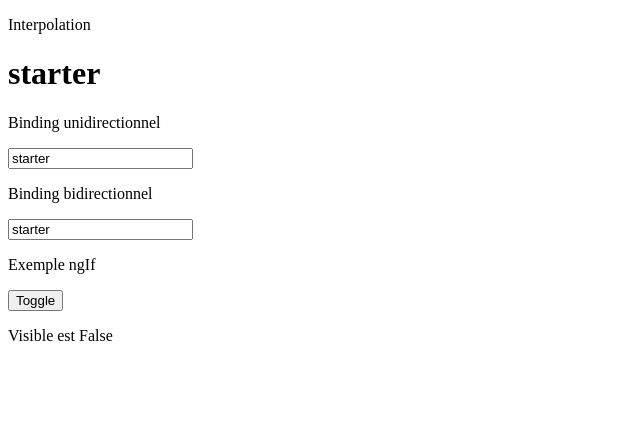
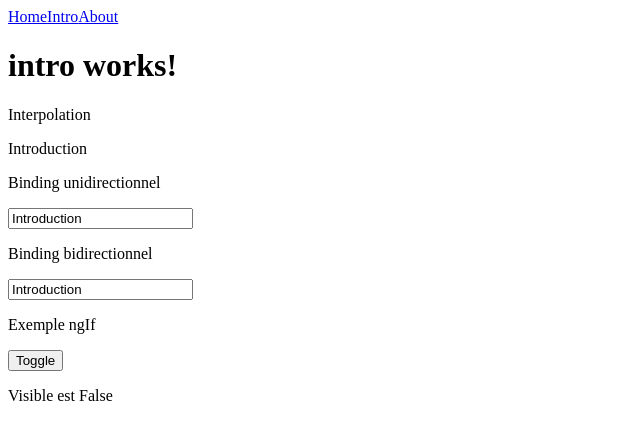
Before and after one commit to James-TREMA/starter, an Angular app: page /intro in a window 1280 px wide. Before the commit this address led to /. Shown: the top 440 px of the page, without its empty margins (0-640 px from the left). Built offline with nearby package versions, Linux system fonts and the light colour scheme.

Commit message:
add intro and modify router

```diff
--- a/src/app/app.component.html
+++ b/src/app/app.component.html
@@ -1,25 +1,9 @@
-<p>Interpolation</p>
-<h1>{{ title }}</h1>
+<nav>
+    <a routerLink="/">Home</a>
+    <a routerLink="/intro">Intro</a>
+    <a routerLink="/about">About</a>
+</nav>
 
-<p>Binding unidirectionnel</p>
-<input [value]="title" />
-
-<p>Binding bidirectionnel</p>
-<input [(ngModel)]="title" />
-
-<p>Exemple ngIf</p>
-<button (click)="visible = !visible">Toggle</button>
-<ng-template
-[ngIf]="visible"
-[ngIfThen]="visibleTemplate"
-[ngIfElse]="notVisibleTemplate">
-</ng-template>
-
-<ng-template #visibleTemplate>
-  <p>Visible est True</p>
-</ng-template>
-<ng-template #notVisibleTemplate>
-  <p>Visible est False</p>
-</ng-template>
-
-<router-outlet></router-outlet>
+  <!-- Le contenu des composants -->
+  <!-- sera injecté ici selon la route -->
+  <router-outlet></router-outlet>
--- a/src/app/app.component.ts
+++ b/src/app/app.component.ts
@@ -1,17 +1,14 @@
-import { CommonModule } from '@angular/common';
 import { Component } from '@angular/core';
-import { FormsModule } from '@angular/forms';
-import { RouterOutlet } from '@angular/router';
+import { RouterLink, RouterLinkActive, RouterOutlet } from '@angular/router';
 
 @Component({
   selector: 'app-root',
   standalone: true,
-  imports: [RouterOutlet, CommonModule, FormsModule],
+  imports: [RouterOutlet, RouterLink, RouterLinkActive],
   templateUrl: './app.component.html',
   styleUrl: './app.component.css'
 })
 
 export class AppComponent {
-  title: string = 'starter';
-  visible: boolean = false
+
 }
--- a/src/app/app.routes.ts
+++ b/src/app/app.routes.ts
@@ -1,8 +1,10 @@
 import { Routes } from '@angular/router';
 import { HomeComponent } from './home/home.component';
 import { AboutComponent } from './about/about.component';
+import { IntroComponent } from './intro/intro.component';
 
 export const routes: Routes = [
     { path: '', component: HomeComponent },
+    { path: 'intro', component: IntroComponent },
     { path: 'about', component: AboutComponent }
 ];
--- /dev/null
+++ b/src/app/intro/intro.component.html
@@ -0,0 +1,25 @@
+<h1>intro works!</h1>
+
+<p>Interpolation</p>
+<p>{{ title }}</p>
+
+<p>Binding unidirectionnel</p>
+<input [value]="title" />
+
+<p>Binding bidirectionnel</p>
+<input [(ngModel)]="title" />
+
+<p>Exemple ngIf</p>
+<button (click)="visible = !visible">Toggle</button>
+<ng-template
+[ngIf]="visible"
+[ngIfThen]="visibleTemplate"
+[ngIfElse]="notVisibleTemplate">
+</ng-template>
+
+<ng-template #visibleTemplate>
+  <p>Visible est True</p>
+</ng-template>
+<ng-template #notVisibleTemplate>
+  <p>Visible est False</p>
+</ng-template>
--- /dev/null
+++ b/src/app/intro/intro.component.ts
@@ -0,0 +1,15 @@
+import { CommonModule } from '@angular/common';
+import { Component } from '@angular/core';
+import { FormsModule } from '@angular/forms';
+
+@Component({
+  selector: 'app-intro',
+  standalone: true,
+  imports: [CommonModule, FormsModule],
+  templateUrl: './intro.component.html',
+  styleUrl: './intro.component.css'
+})
+export class IntroComponent {
+  title: string = 'Introduction'
+  visible: boolean = false
+}
```
Also changed, not shown: src/app/intro/intro.component.css (added), 1 other file (tests, documents, lock files or other folders).
